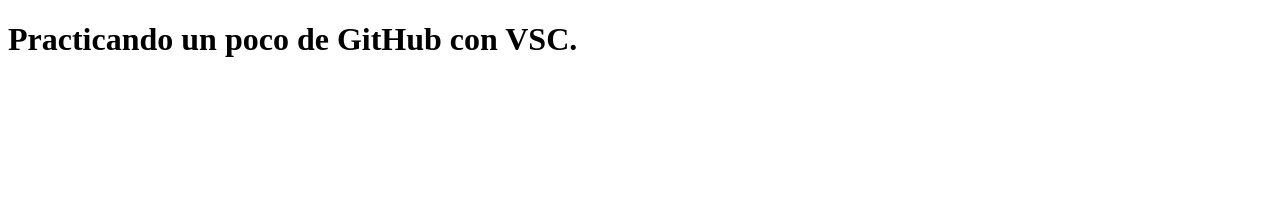
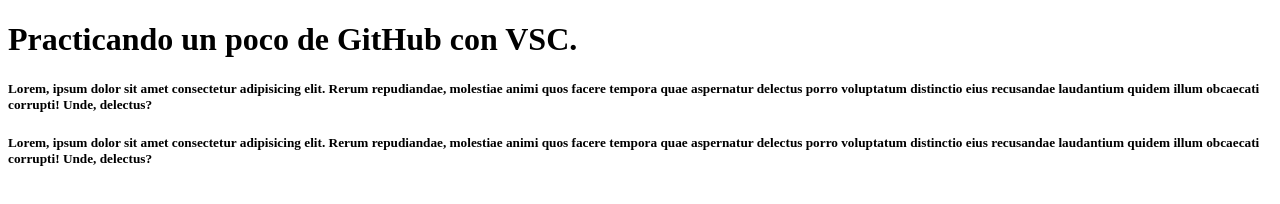
Before and after one commit to JhoGuz23/Jho-Dentro.github.io, a plain HTML site: page index.html in a window 1280 px wide. Drawn offline with Linux system fonts and the light colour scheme.

Commit message:
Practi html

```diff
--- a/index.html
+++ b/index.html
@@ -8,5 +8,13 @@
 </head>
 <body>
     <h1>Practicando un poco de GitHub con VSC.</h1>
+    <h5>Lorem, ipsum dolor sit amet consectetur adipisicing elit.
+         Rerum repudiandae, molestiae animi quos facere tempora quae aspernatur
+          delectus porro voluptatum distinctio eius recusandae laudantium quidem
+           illum obcaecati corrupti! Unde, delectus?</h5>
+        <h5>Lorem, ipsum dolor sit amet consectetur adipisicing elit.
+            Rerum repudiandae, molestiae animi quos facere tempora quae aspernatur
+            delectus porro voluptatum distinctio eius recusandae laudantium quidem
+            illum obcaecati corrupti! Unde, delectus?</h5>
 </body>
 </html>
```
